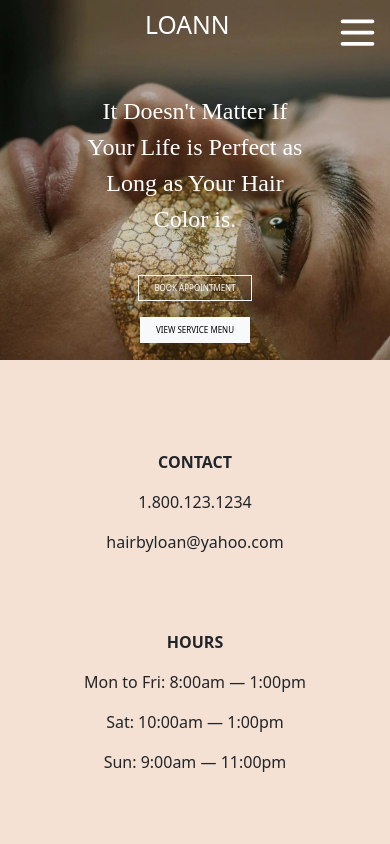
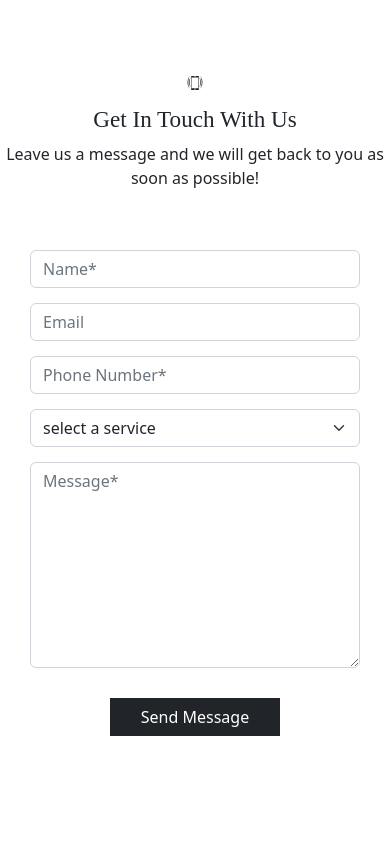
Before and after one commit to nurselaine/salon-front-end, a React (Create React App) app: page /contact in a window 390 px wide. Shown: the top 844 px of the page. Built offline with nearby package versions, Linux system fonts and the light colour scheme.

Commit message:
added react router and funcationality to navbar and homesplash buttons

```diff
--- a/package.json
+++ b/package.json
@@ -11,6 +11,7 @@
     "react-bootstrap": "^2.4.0",
     "react-dom": "^18.2.0",
     "react-icons": "^4.4.0",
+    "react-router-dom": "^6.3.0",
     "react-scripts": "5.0.1",
     "web-vitals": "^2.1.4"
   },
--- a/src/component/AboutSection.js
+++ b/src/component/AboutSection.js
@@ -2,7 +2,6 @@ import React from 'react';
 import './AboutSection.css';
 
 const AboutSection = (props) => {
-  console.log(props.url);
   return (
     <div className={props.direction === 'row' ? 'section-container' : 'section2-container'}>
       <div className={props.direction === 'row' ? 'photo-container' : 'photo2-container'}>
--- /dev/null
+++ b/src/component/AppointmentForm.css
@@ -0,0 +1,55 @@
+.form-container{
+  width: 60%;
+  margin: auto;
+}
+
+.contact-title-container {
+  text-align: center;
+  margin: 60px 0px;
+}
+
+  svg{
+    margin: 15px;
+  }
+  .contact-title{
+    font-family: ui-serif;
+  }
+  .contact-description{
+    font-weight: 400;
+  }
+
+Form {
+  margin: 30px;
+}
+
+.form-input{
+  margin: 15px 0px;
+  border-radius: none;
+
+}
+
+.form-btn-container {
+  text-align: center;
+}
+
+#form-btn{
+    border-radius: 0;
+    padding-left: 30px;
+    padding-right: 30px;
+    margin-bottom: 60px;
+}
+
+@media (max-width: 650px) {
+  .form-container {
+    width: 100%;
+  }
+
+  .title-container{
+    width: 80%;
+    margin:auto;
+    margin-top: 60px;
+    margin-bottom: 30px;
+  }
+
+
+}
--- a/src/component/AppointmentForm.js
+++ b/src/component/AppointmentForm.js
@@ -1 +1,56 @@
-import React from 'react';
+import React, { useState } from 'react';
+import Button from 'react-bootstrap/Button';
+import Form from 'react-bootstrap/Form';
+import { GiVibratingSmartphone } from 'react-icons/gi';
+import './AppointmentForm.css';
+
+const AppointmentForm = () => {
+  const [name, setName] = useState('');
+  const [email, setEmail] = useState('');
+  const [number, setNumber] = useState(1);
+  const [service, setService] = useState('');
+  const [Message, setMessage] = useState('');
+
+  const handleSubmit = (e) => {
+    // send information to backend
+  }
+
+  return (
+    <div className='form-container'>
+      <div className='contact-title-container'>
+        <GiVibratingSmartphone/>
+        <h3 className='contact-title'>Get In Touch With Us</h3>
+        <p className='contact-description'>Leave us a message and we will get back to you as soon as possible!</p>
+      </div>
+      <Form>
+        <Form.Group className='form-input' required>
+          <Form.Control onChange={(e) => setName(e.target.value)} type='name' placeholder='Name*'/>
+        </Form.Group>
+        <Form.Group onChange={(e) => setEmail(e.target.value)} className='form-input'>
+          <Form.Control type='email' placeholder='Email'/>
+        </Form.Group>
+        <Form.Group onChange={(e) => setNumber(e.target.value)} className='form-input' required>
+          <Form.Control type='phone' placeholder='Phone Number*'/>
+        </Form.Group>
+        <Form.Group onChange={(e) => setMessage(e.target.value)} className="form-input" required>
+          <Form.Select>
+            <option value='' selected disabled>select a service</option>
+            <option value='haircut'>Haircut</option>
+            <option value='styling'>Styling</option>
+            <option value='colour'>Colour</option>
+            <option value='treatment'>Treatment</option>
+          </Form.Select>
+        </Form.Group>
+        <Form.Group className='form-input'>
+          <textarea class='form-control' rows='8' placeholder='Message*' required></textarea>
+          {/* <Form.Control rows='8' type='message' placeholder='Message*'/> */}
+        </Form.Group>
+      </Form>
+      <div className='form-btn-container'>
+        <Button id='form-btn' variant="dark" onClick={handleSubmit}>Send Message</Button>
+      </div>
+    </div>
+  )
+}
+
+export default AppointmentForm;
--- /dev/null
+++ b/src/component/Gallery.js
@@ -0,0 +1,11 @@
+import React from 'react';
+
+const Gallery = () => {
+  return (
+    <div>
+      gallery page
+    </div>
+  )
+}
+
+export default Gallery;
--- a/src/component/Home.css
+++ b/src/component/Home.css
@@ -158,11 +158,14 @@
 
   .hero-title {
     color: white;
-    font-size: 2rem;
+    font-size: 2.5rem;
     font-weight: 500;
     font-family: ui-serif;
-    margin-top: 80px;
+    margin-top: 150px;
     text-align: center;
+  }
+  .hero-btn-container{
+    margin-top: 90px;
   }
 
   #basic-info-section {
--- a/src/component/Home.js
+++ b/src/component/Home.js
@@ -5,8 +5,10 @@ import Button from 'react-bootstrap/Button';
 import StoreInfo from './StoreInfo';
 import ServiceMenu from './ServiceMenu';
 import AboutSection from './AboutSection';
+import AppointmentForm from './AppointmentForm';
+import { Link } from 'react-router-dom';
 import data from '../store_data.json';
-import {BsSuitHeart} from 'react-icons/bs'
+import {BsSuitHeart} from 'react-icons/bs';
 
 const Home = () => {
   return (
@@ -17,8 +19,8 @@ const Home = () => {
           <div className='hero-title-container'>
             <div className='hero-title'>It Doesn't Matter If Your Life is Perfect as Long as Your Hair Color is.</div>
             <div className='hero-btn-container'>
-              <Button id='book-btn' variant="outline-light">BOOK APPOINTMENT</Button>
-              <Button id='book-btn2' variant="light">VIEW SERVICE MENU</Button>
+              <Button id='book-btn' variant="outline-light"><Link className='nav-link' to='/contact'>BOOK APPOINTMENT</Link></Button>
+              <Button id='book-btn2' variant="light"><Link className='nav-link' to='/service-menu'>VIEW SERVICE MENU</Link></Button>
             </div>
           </div>
           <div className='basic-info-container' >
@@ -72,7 +74,9 @@ const Home = () => {
           title="Experience & Education"
           direction='row-reverse'/>
       </section>
-
+      <section>
+        <AppointmentForm id='book-appt'/>
+      </section>
     </div>
   )
 }
--- a/src/component/Navbar.js
+++ b/src/component/Navbar.js
@@ -1,7 +1,8 @@
 import { useState } from 'react';
-import { HiOutlineMenu, HiOutlineX, HiOutlineCube } from 'react-icons/hi';
+import { HiOutlineMenu, HiOutlineX } from 'react-icons/hi';
 import { GrFacebookOption } from 'react-icons/gr';
 import { AiOutlineMail } from 'react-icons/ai';
+import { Link } from 'react-router-dom';
 import './navbar.css';
 
 const Navbar = () => {
@@ -25,7 +26,7 @@ const Navbar = () => {
             LOANN
           </h2>
           <div className='btn-container'>
-            Book Appointment
+          <Link className='nav-link' to='/contact'>Book Appointment</Link>
           </div>
 
           <div className='menu-icon' onClick={handleClick}>
@@ -41,16 +42,20 @@ const Navbar = () => {
 
         <ul className={click ? "nav-options active" : "nav-options"}>
           <li className='option' onClick={closeMobileMenu}>
-            <p className='nav-link' href='#'>Home</p>
+            {/* <p className='nav-link' href='#'>Home</p> */}
+            <Link className='nav-link' to='/'>Home</Link>
           </li>
           <li className='option' onClick={closeMobileMenu}>
-            <p className='nav-link' href='#'>Gallery</p>
+            {/* <p className='nav-link' href='#'>Gallery</p> */}
+            <Link className='nav-link' to='/gallery'>Gallery</Link>
           </li>
           <li className='option' onClick={closeMobileMenu}>
-            <p className='nav-link' href='#'>Service menu</p>
+            {/* <p className='nav-link' href='#'>Service menu</p> */}
+            <Link className='nav-link' to='/service-menu'>Service Menu</Link>
           </li>
           <li className='option' onClick={closeMobileMenu}>
-            <p className='nav-link' href='#'>Contact</p>
+            {/* <p className='nav-link' href='#'>Contact</p> */}
+            <Link className='nav-link' to='/contact'>Contact</Link>
           </li>
         </ul>
 
--- a/src/component/navbar.css
+++ b/src/component/navbar.css
@@ -16,7 +16,7 @@
   .top-nav {
     display: flex;
     color: white;
-    border-bottom: 1px white solid;
+    border-bottom: 1px rgba(195, 195, 195, 0.231) solid;
     /* border: 1px red solid; */
   }
     /* .top-nav:hover{
@@ -39,10 +39,12 @@
   h2 {
     /* border: 1px red solid; */
     margin: auto;
-    padding-top: 10px;
+    padding-top: 5px;
     font-size: larger;
     text-decoration: none;
     text-align: center;
+    font-family: ui-serif;
+    font-weight: 200;
   }
     h2.logo{
       margin-top: 10px;
@@ -53,17 +55,17 @@
     /* background-color: transparent; */
     /* flex-direction: end; */
     padding-right: 50px;
-    margin-top: 30px;
+    margin-top: 25px;
     margin-bottom: auto;
   }
 
   .nav-container {
     width: 100%;
-    margin-top: 20px;
+    margin-top: 10px;
     display: flex;
     align-items: center;
     justify-content: space-evenly;
-    border-bottom: 1px white solid;
+    border-bottom: 1px rgba(195, 195, 195, 0.231) solid;
     color: white;
   }
     /* .nav-container:hover {
@@ -86,7 +88,8 @@
     padding-left: 25px;
     display: flex;
     list-style-type: none;
-    margin: auto;
+    margin-bottom: 10px;
+
   }
     /* .nav-options:hover{
       color:black;
@@ -212,6 +215,7 @@
     width: 45px;
     height: 45px;
     padding:0;
+    margin-top: 20px;
   }
 
   .nav-container{
@@ -241,14 +245,15 @@
     z-index: 1;
     align-content: center;
     padding-left: 0;
+    color: black;
   }
 
   .menu-icon {
     display: block;
-    margin-right: 10px;
-    margin-top: 10px;
+    margin-right: 5px;
+    margin-top: 5px;
   }
-    .nav-icon{
+    svg.nav-icon{
       width: 25px;
       height: 25px;
     }
--- a/src/index.js
+++ b/src/index.js
@@ -1,13 +1,26 @@
 import React from 'react';
 import ReactDOM from 'react-dom/client';
+import { BrowserRouter, Routes, Route } from 'react-router-dom';
 import './index.css';
 import App from './App';
+import Home from './component/Home';
+import Gallery from './component/Gallery';
+import ServiceMenu from './component/ServiceMenu';
+import AppointmentForm from './component/AppointmentForm';
 import 'bootstrap/dist/css/bootstrap.min.css';
 
 
 const root = ReactDOM.createRoot(document.getElementById('root'));
 root.render(
-  <React.StrictMode>
-    <App />
-  </React.StrictMode>
+  <BrowserRouter>
+        <Routes>
+          <Route path='/' element={<Home/>}/>
+          <Route path='/gallery' element={<Gallery/>} />
+          <Route path='/service-menu' element={<ServiceMenu/>} />
+          <Route path='contact' element={<AppointmentForm/>}/>
+        </Routes>
+      </BrowserRouter>
+  // <React.StrictMode>
+  //   <App />
+  // </React.StrictMode>
 );
```
Also changed, not shown: src/App.js (+8 -0 lines), 1 other file (tests, documents, lock files or other folders).
